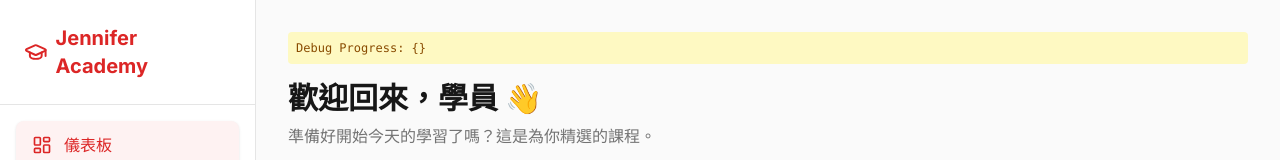
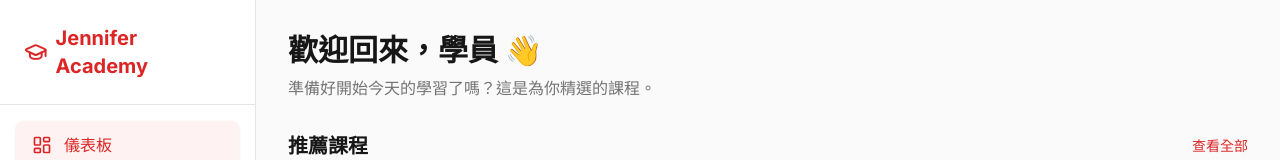
Before and after one commit to p560756071/jennifer-academy, a Next.js app: page / in a window 1280 px wide. Shown: the top 160 px of the page. Built offline with nearby package versions, Linux system fonts and the light colour scheme; no server answers.

Commit message:
Remove debug info from homepage

```diff
--- a/app/page.tsx
+++ b/app/page.tsx
@@ -34,11 +34,6 @@ export default async function Home() {
 
   return (
     <main className="p-8">
-      {/* DEBUG: 顯示目前讀取到的進度資料 */}
-      <div className="bg-yellow-100 text-yellow-800 p-2 mb-4 rounded text-xs font-mono">
-        Debug Progress: {JSON.stringify(progressMap)}
-      </div>
-
       <header className="mb-8">
         <h1 className="text-3xl font-bold mb-2">歡迎回來，{user?.email?.split('@')[0] || "學員"} 👋</h1>
         <p className="text-neutral-500">準備好開始今天的學習了嗎？這是為你精選的課程。</p>
```
